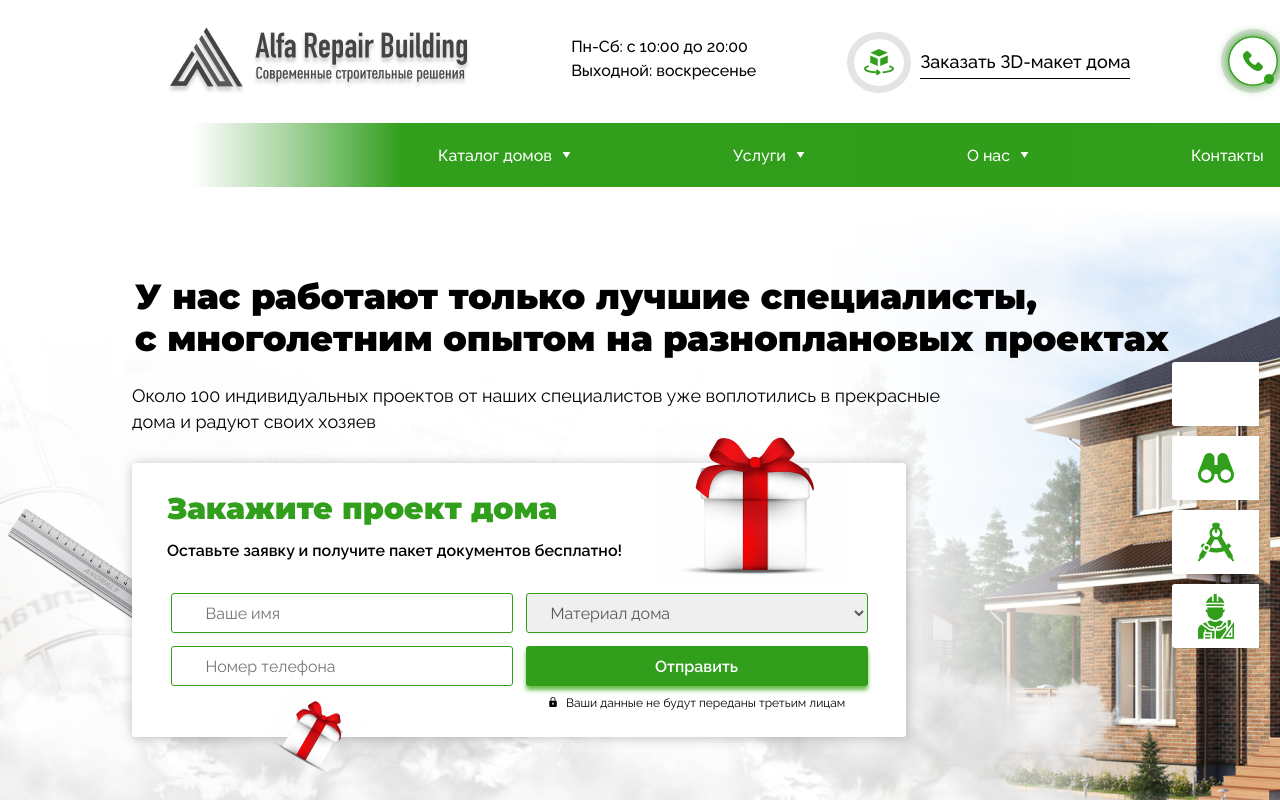
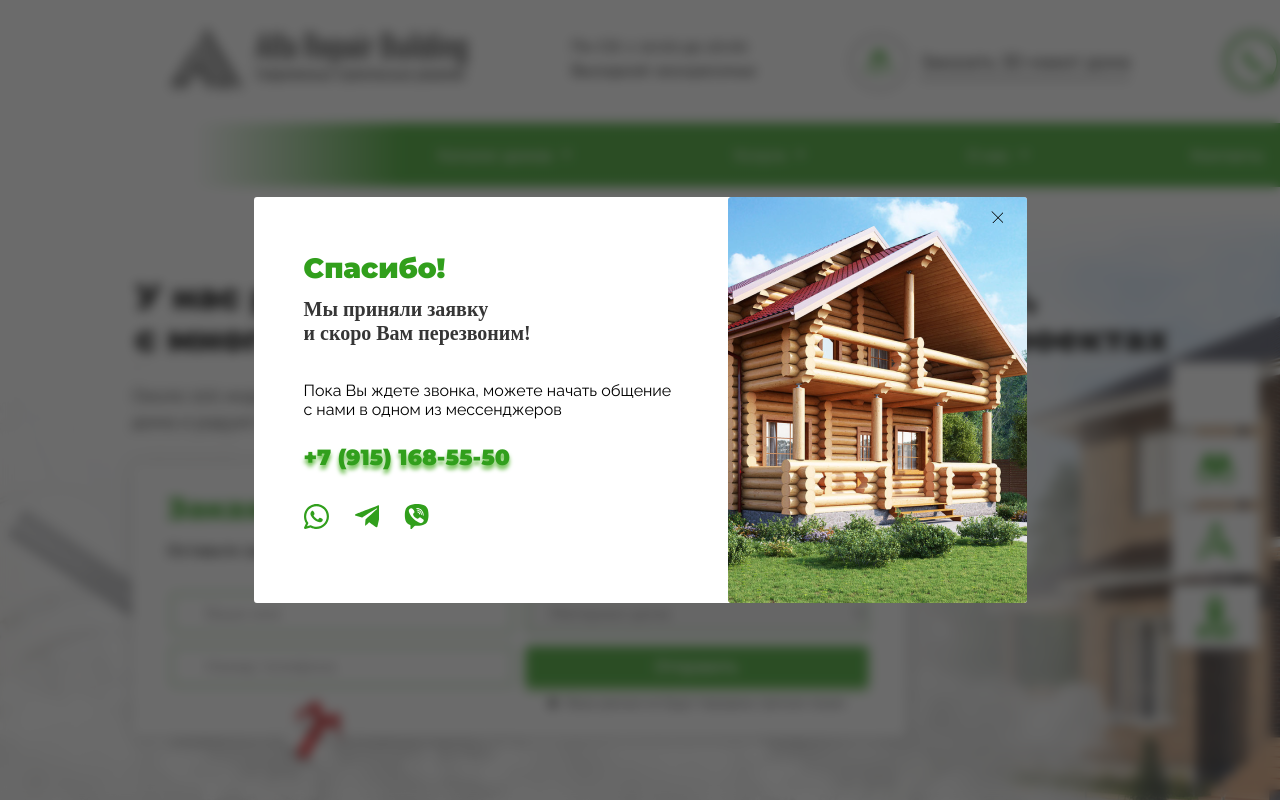
Before and after one commit to rahunak/AlfaDigitalAgency, a website built with webpack: page src/index.html in a window 1280 px wide. Both pictures are taken after a click on the link 1215 px from the left and 394 px from the top of the page. Shown: the top 800 px of the page. Built offline with nearby package versions, Linux system fonts and the light colour scheme; files whose address does not match are found by name; a web font is replaced by a local one.

Commit message:
fix: fix scripts

```diff
--- a/src/components/scripts/showPopap.js
+++ b/src/components/scripts/showPopap.js
@@ -142,7 +142,7 @@ function submitHandler(event) {
 }
 export default function showPopap(event) {
   event.preventDefault();
-  const modal = event.target.closest('li').dataset.services;
+  const modal = event.target.closest('a').dataset.services;
 
   switch (modal) {
     case 'thanks': {
```
Also changed, not shown: dist/bc56798becf0e31d96d5.js (added), dist/cee4f9775c13021e30b0.js (deleted), dist/index.html.
